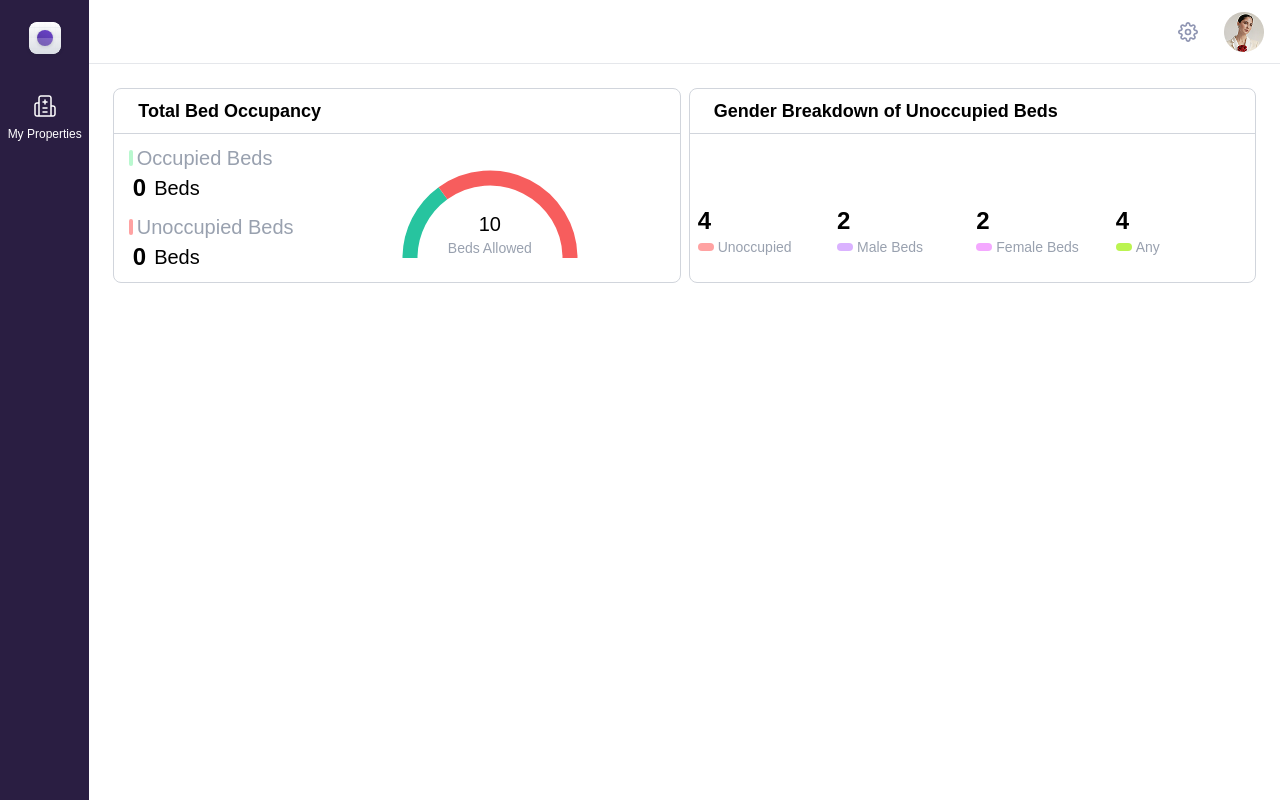
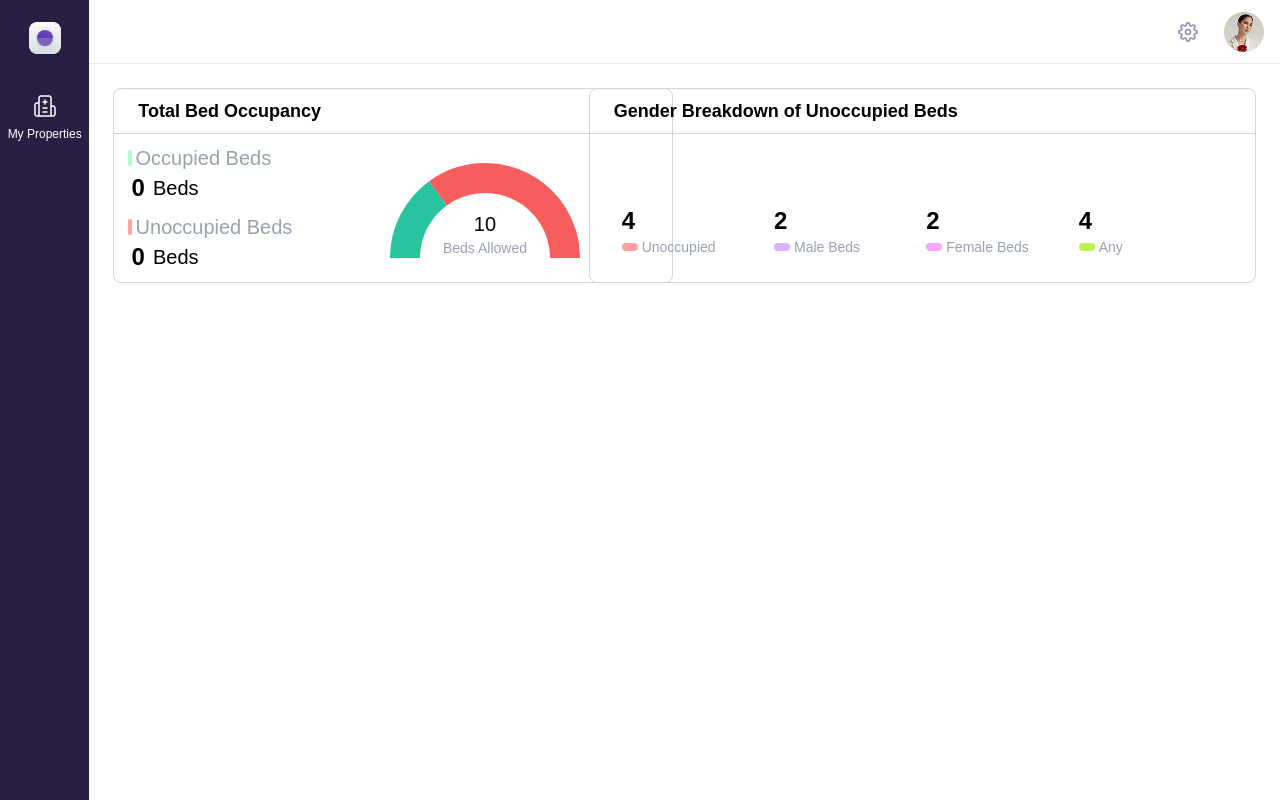
Before and after one commit to xcriminal1/Bed-Vacancy-Manager, a Next.js app: page / in a window 1280 px wide. Built offline with nearby package versions, Linux system fonts and the light colour scheme.

Commit message:
Update BedOccupancy and GenderBreakdown components for improved styling and layout

```diff
--- a/components/BedOccupancy.tsx
+++ b/components/BedOccupancy.tsx
@@ -3,7 +3,7 @@ import DonutChart from "./DonutChart";
 
 const BedOccupancy = () => {
   return (
-    <div className="h-full w-full border-1 border-gray-300 rounded-lg">
+    <div className="h-full w-140 border-1 border-gray-300 rounded-lg">
       <div className="text-black text-lg font-bold px-6 py-2 border-b border-gray-300">
         Total Bed Occupancy
       </div>
--- a/components/DonutChart.tsx
+++ b/components/DonutChart.tsx
@@ -50,13 +50,13 @@ const DonutChart = (props: any) => {
             d={describeArc(0, occupiedAngle)}
             fill="none"
             stroke="#27C49F"
-            strokeWidth="15"
+            strokeWidth="30"
           />
           <path
             d={describeArc(occupiedAngle, 180)}
             fill="none"
             stroke="#F75D5D"
-            strokeWidth="15"
+            strokeWidth="30"
           />
         </svg>
         <div className="text-center -mt-12">
--- a/components/GenderBreakdown.tsx
+++ b/components/GenderBreakdown.tsx
@@ -1,12 +1,11 @@
-import React from "react";
 
 const GenderBreakdown = () => {
   return (
-    <div className="h-full w-full border-1 border-gray-300 rounded-lg">
+    <div className="h-full w-11.875rem border-1 border-gray-300 rounded-lg ml-[-6.25rem]">
       <div className="text-black text-lg font-bold px-6 py-2 border-b border-gray-300">
         Gender Breakdown of Unoccupied Beds
       </div>
-      <div className="grid grid-cols-4 gap-2 h-full w-full p-2">
+      <div className="grid grid-cols-4 gap-2 h-full w-full p-8">
         <div className="flex flex-col items-start justify-center">
           <div className="text-black text-2xl font-bold">4</div>
           <div className="flex flex-row text-gray-400 text-sm text-center justify-center items-center gap-1"><div className="h-2 w-4 bg-red-300 rounded-2xl"></div>Unoccupied</div>
```
